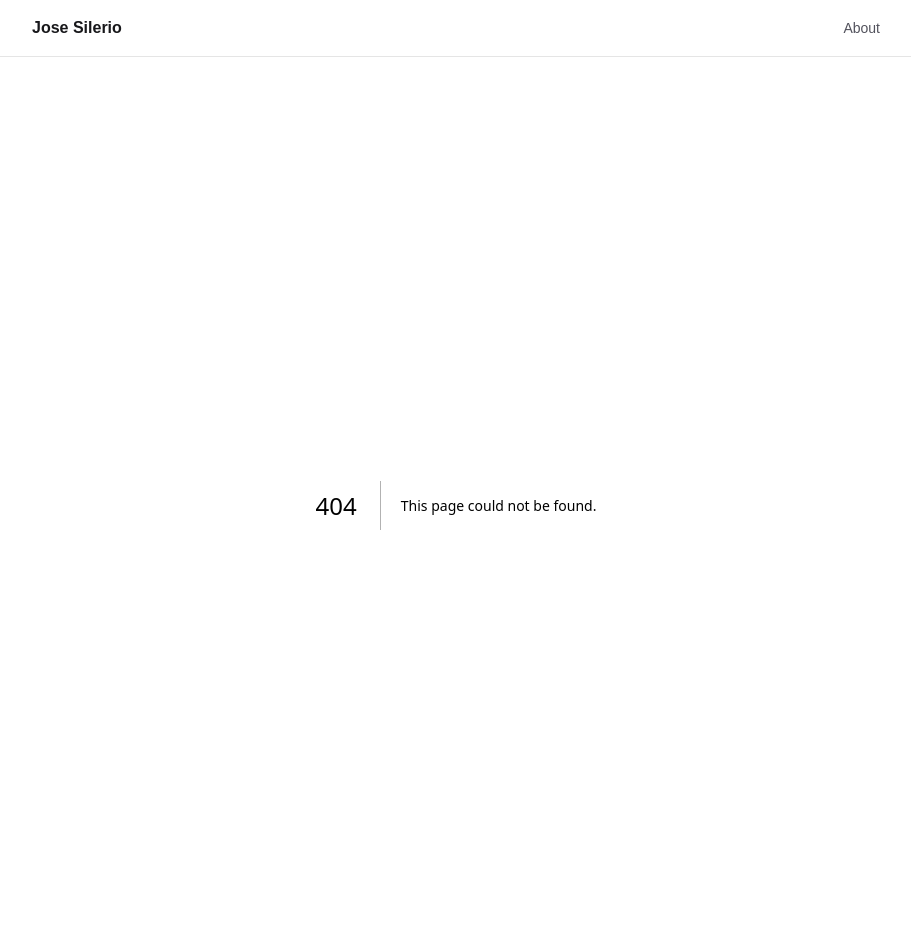
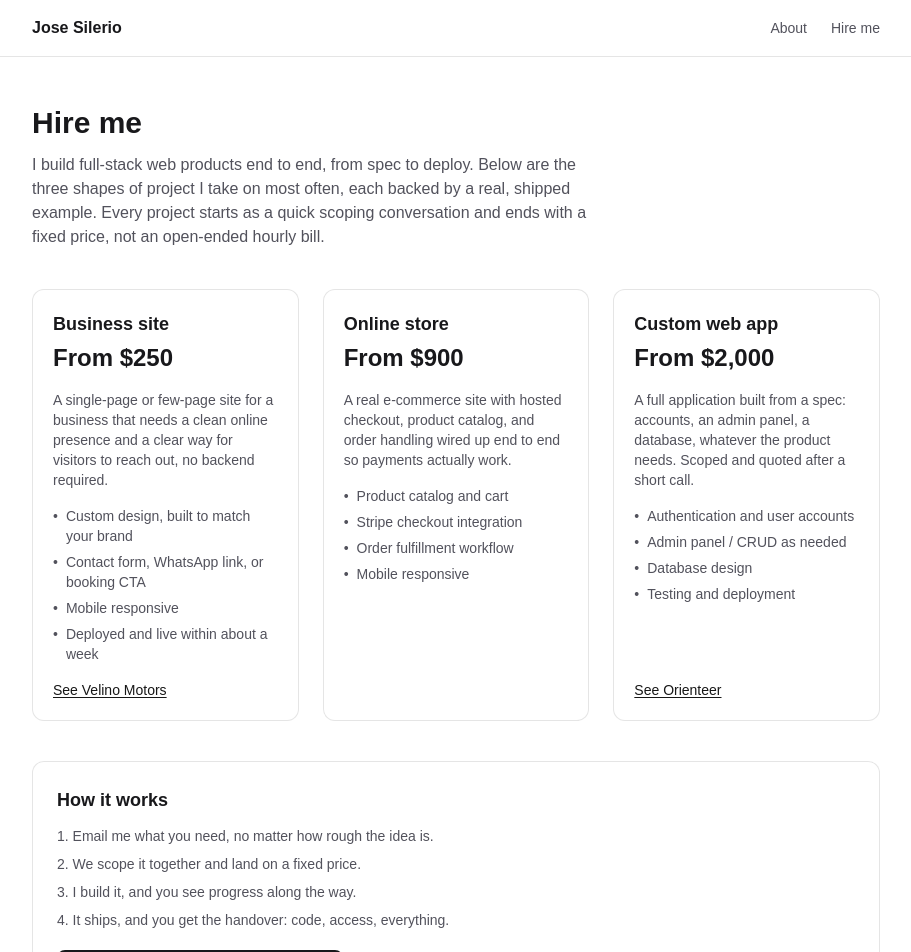
Before and after one commit to j-silerio108/portfolio-website, a Next.js app: page /hire in a window 1280 px wide. Before the commit this address had no page. Shown: the top 952 px of the page, without its empty margins (184-1095 px from the left). Built offline with nearby package versions, Linux system fonts and the light colour scheme.

Commit message:
Add Hire Me page with service tiers and pricing
Three tiers (business site, online store, custom web app) each
grounded in a shipped project, plus a contact CTA and nav link.

```diff
--- a/src/app/about/page.tsx
+++ b/src/app/about/page.tsx
@@ -1,3 +1,5 @@
+import Link from "next/link";
+
 export default function AboutPage() {
   return (
     <article className="flex flex-col gap-4">
@@ -13,6 +15,13 @@ export default function AboutPage() {
         site and app to meet WCAG 2.1 AA as a baseline, not a pass added at
         the end, including this one.
       </p>
+      <p className="text-zinc-600 dark:text-zinc-400">
+        I&apos;m currently taking on freelance projects.{" "}
+        <Link href="/hire" className="underline underline-offset-2">
+          See how I can help
+        </Link>
+        .
+      </p>
     </article>
   );
 }
--- /dev/null
+++ b/src/app/hire/page.tsx
@@ -0,0 +1,129 @@
+import Link from "next/link";
+
+const EMAIL = "josesilerio108@gmail.com";
+
+interface Tier {
+  name: string;
+  price: string;
+  description: string;
+  includes: string[];
+  example?: { label: string; href: string };
+}
+
+const TIERS: Tier[] = [
+  {
+    name: "Business site",
+    price: "From $250",
+    description:
+      "A single-page or few-page site for a business that needs a clean online presence and a clear way for visitors to reach out, no backend required.",
+    includes: [
+      "Custom design, built to match your brand",
+      "Contact form, WhatsApp link, or booking CTA",
+      "Mobile responsive",
+      "Deployed and live within about a week",
+    ],
+    example: { label: "See Velino Motors", href: "/projects/velino-motors" },
+  },
+  {
+    name: "Online store",
+    price: "From $900",
+    description:
+      "A real e-commerce site with hosted checkout, product catalog, and order handling wired up end to end so payments actually work.",
+    includes: [
+      "Product catalog and cart",
+      "Stripe checkout integration",
+      "Order fulfillment workflow",
+      "Mobile responsive",
+    ],
+  },
+  {
+    name: "Custom web app",
+    price: "From $2,000",
+    description:
+      "A full application built from a spec: accounts, an admin panel, a database, whatever the product needs. Scoped and quoted after a short call.",
+    includes: [
+      "Authentication and user accounts",
+      "Admin panel / CRUD as needed",
+      "Database design",
+      "Testing and deployment",
+    ],
+    example: { label: "See Orienteer", href: "/projects/orienteer" },
+  },
+];
+
+export default function HirePage() {
+  return (
+    <div className="flex flex-col gap-10">
+      <header className="flex flex-col gap-3">
+        <h1 className="text-3xl font-bold text-zinc-900 dark:text-zinc-50">
+          Hire me
+        </h1>
+        <p className="max-w-xl text-zinc-600 dark:text-zinc-400">
+          I build full-stack web products end to end, from spec to deploy.
+          Below are the three shapes of project I take on most often, each
+          backed by a real, shipped example. Every project starts as a quick
+          scoping conversation and ends with a fixed price, not an open-ended
+          hourly bill.
+        </p>
+      </header>
+
+      <div className="grid grid-cols-1 gap-6 sm:grid-cols-3">
+        {TIERS.map((tier) => (
+          <div
+            key={tier.name}
+            className="flex flex-col gap-4 rounded-xl border border-black/10 bg-white p-5 dark:border-white/15 dark:bg-zinc-900"
+          >
+            <div className="flex flex-col gap-1">
+              <h2 className="text-lg font-semibold text-zinc-900 dark:text-zinc-50">
+                {tier.name}
+              </h2>
+              <p className="text-2xl font-bold text-zinc-900 dark:text-zinc-50">
+                {tier.price}
+              </p>
+            </div>
+
+            <p className="text-sm text-zinc-600 dark:text-zinc-400">
+              {tier.description}
+            </p>
+
+            <ul className="flex flex-col gap-1.5 text-sm text-zinc-600 dark:text-zinc-400">
+              {tier.includes.map((item) => (
+                <li key={item} className="flex gap-2">
+                  <span aria-hidden="true">•</span>
+                  <span>{item}</span>
+                </li>
+              ))}
+            </ul>
+
+            {tier.example && (
+              <Link
+                href={tier.example.href}
+                className="mt-auto text-sm font-medium underline underline-offset-2"
+              >
+                {tier.example.label}
+              </Link>
+            )}
+          </div>
+        ))}
+      </div>
+
+      <section className="flex flex-col gap-3 rounded-xl border border-black/10 bg-white p-6 dark:border-white/15 dark:bg-zinc-900">
+        <h2 className="text-lg font-semibold text-zinc-900 dark:text-zinc-50">
+          How it works
+        </h2>
+        <ol className="flex flex-col gap-2 text-sm text-zinc-600 dark:text-zinc-400">
+          <li>1. Email me what you need, no matter how rough the idea is.</li>
+          <li>2. We scope it together and land on a fixed price.</li>
+          <li>3. I build it, and you see progress along the way.</li>
+          <li>4. It ships, and you get the handover: code, access, everything.</li>
+        </ol>
+        <a
+          href={`mailto:${EMAIL}`}
+          className="mt-2 inline-flex w-fit items-center rounded-lg bg-zinc-900 px-5 py-2.5 text-sm font-semibold text-white transition-colors hover:bg-zinc-700 dark:bg-zinc-50 dark:text-zinc-900 dark:hover:bg-zinc-200"
+        >
+          Email me: {EMAIL}
+        </a>
+      </section>
+    </div>
+  );
+}
--- a/src/app/layout.tsx
+++ b/src/app/layout.tsx
@@ -37,12 +37,20 @@ export default function RootLayout({ children }: LayoutProps<"/">) {
             <Link href="/" className="font-semibold text-zinc-900 dark:text-zinc-50">
               Jose Silerio
             </Link>
+            <div className="flex items-center gap-6">
               <Link
                 href="/about"
                 className="text-sm font-medium text-zinc-600 hover:text-zinc-900 dark:text-zinc-400 dark:hover:text-zinc-50"
               >
                 About
               </Link>
+              <Link
+                href="/hire"
+                className="text-sm font-medium text-zinc-600 hover:text-zinc-900 dark:text-zinc-400 dark:hover:text-zinc-50"
+              >
+                Hire me
+              </Link>
+            </div>
           </nav>
         </header>
 
```
Lines whose indentation alone changed are shown as unchanged.
